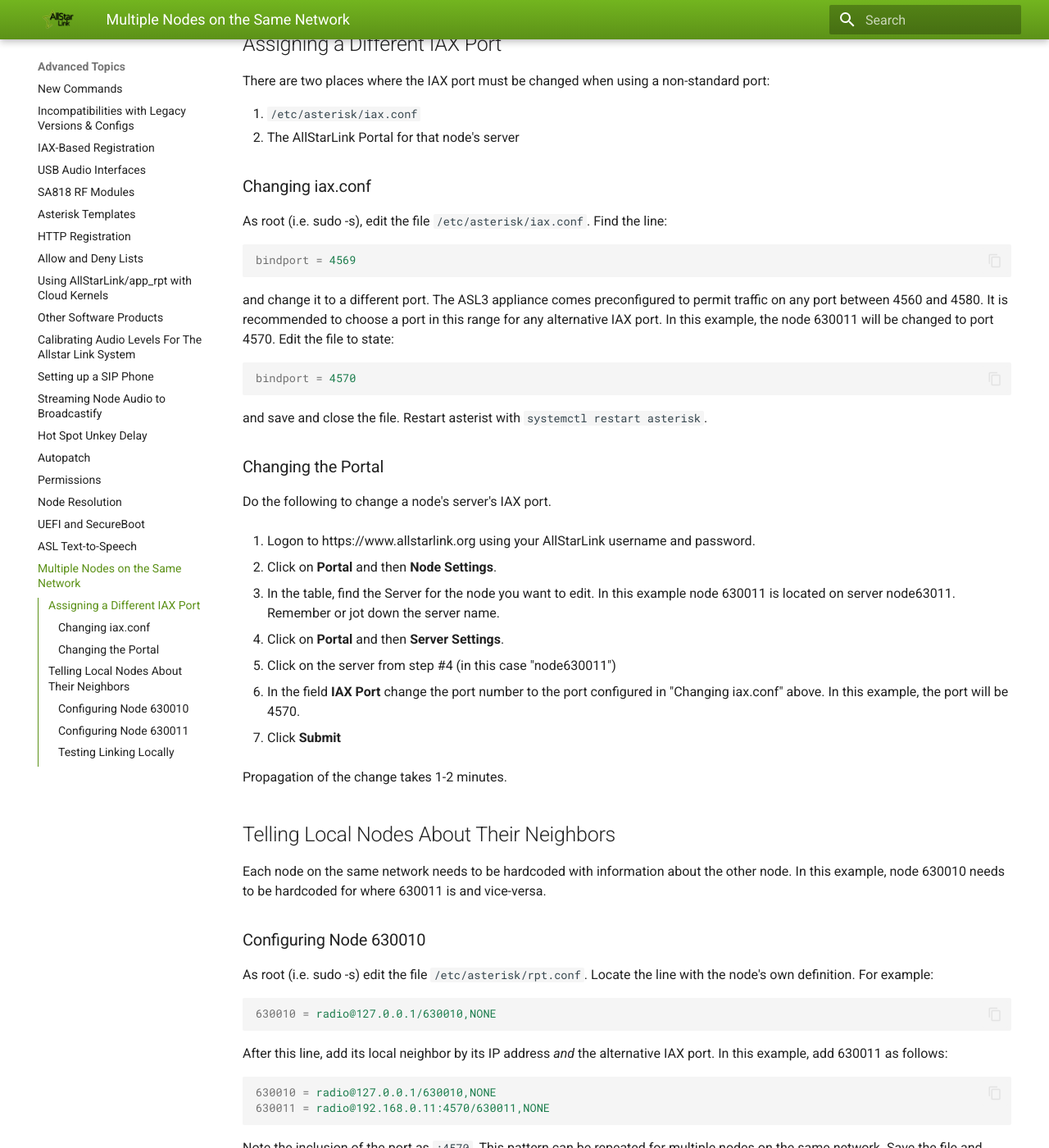
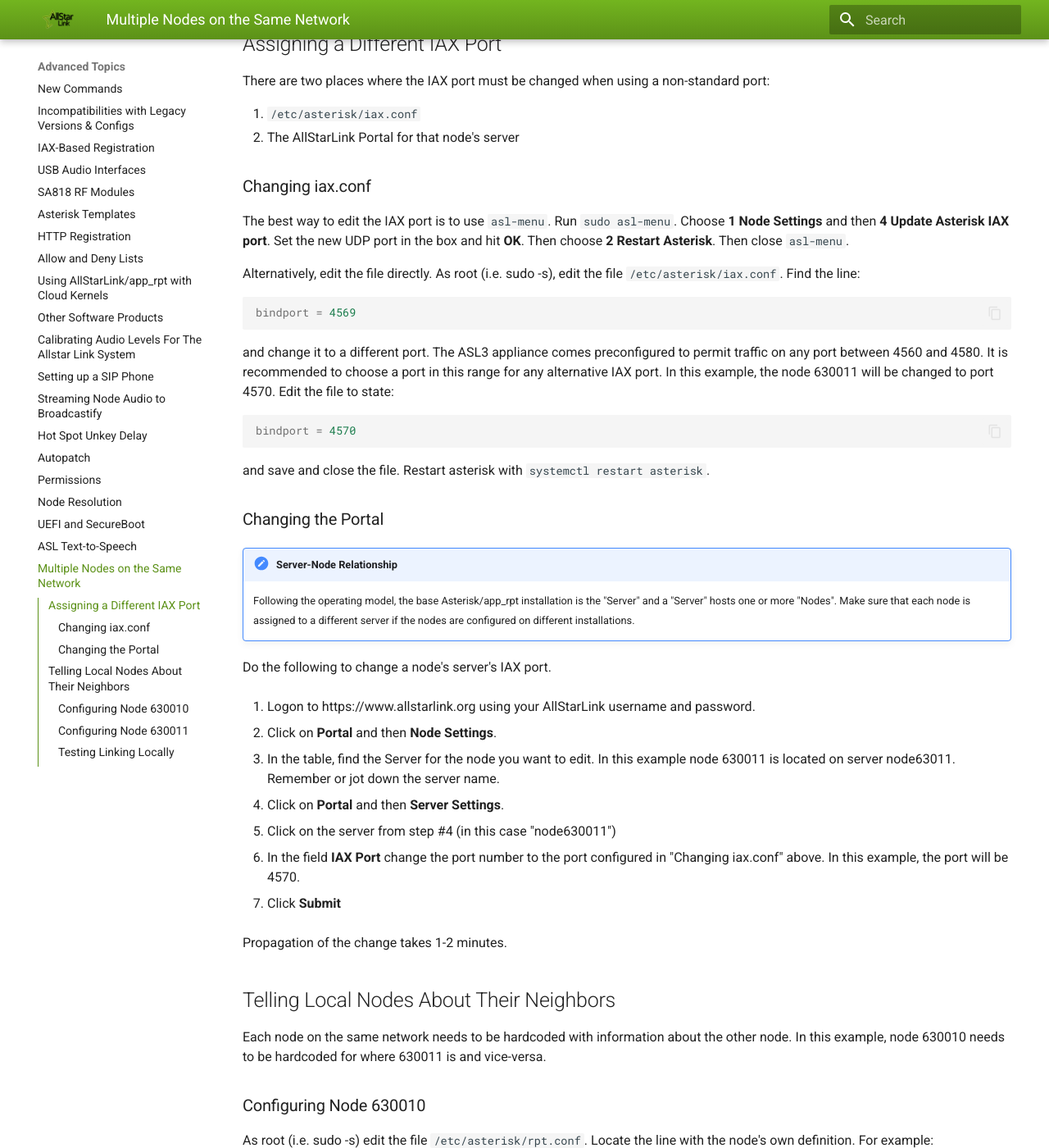
Before and after one commit to AllStarLink/ASL3-Manual, an MkDocs documentation site: the page built from docs/adv-topics/multinodesnetwork.md, in a window 1280 px wide and 1400 px high, scrolled down 1161 px. Shown: the whole window at 82% size. Built offline with MkDocs 1.6.1 and Material for MkDocs 9.7.7, drawn with Linux system fonts in a browser that asks for light colours; some of the changed text lies outside the part shown.

Commit message:
cleanups

````diff
--- a/docs/adv-topics/multinodesnetwork.md
+++ b/docs/adv-topics/multinodesnetwork.md
@@ -54,7 +54,12 @@
 2. The AllStarLink Portal for that node's server
 
 ### Changing iax.conf
-As root (i.e. sudo -s), edit the file `/etc/asterisk/iax.conf`. Find the line:
+The best way to edit the IAX port is to use `asl-menu`. Run `sudo asl-menu`.
+Choose **1 Node Settings** and then **4 Update Asterisk IAX port**. Set
+the new UDP port in the box and hit **OK**. Then choose **2 Restart Asterisk**.
+Then close `asl-menu`.
+
+Alternatively, edit the file directly. As root (i.e. sudo -s), edit the file `/etc/asterisk/iax.conf`. Find the line:
 
 ```ini
 bindport = 4569
@@ -69,9 +74,14 @@
 bindport = 4570
 ```
 
-and save and close the file. Restart asterist with `systemctl restart asterisk`.
+and save and close the file. Restart asterisk with `systemctl restart asterisk`.
 
 ### Changing the Portal
+!!! note "Server-Node Relationship"
+    Following the operating model, the base Asterisk/app_rpt installation is the "Server"
+    and a "Server" hosts one or more "Nodes". Make sure that each node is assigned to a
+    different server if the nodes are configured on different installations.
+
 Do the following to change a node's server's IAX port.
 
 1. Logon to https://www.allstarlink.org using your AllStarLink username
@@ -119,7 +129,7 @@
 on the same network. Save the file and restart asterisk with `systemctl restart asterisk`.
 
 ### Configuring Node 630011
-The other note repeates the same process but in the opposite direction.
+The other node repeats same process but in the opposite direction.
 As root (i.e. sudo -s) edit the file `/etc/asterisk/rpt.conf`. Locate
 the line with the node's own definition. For example:
 
````
